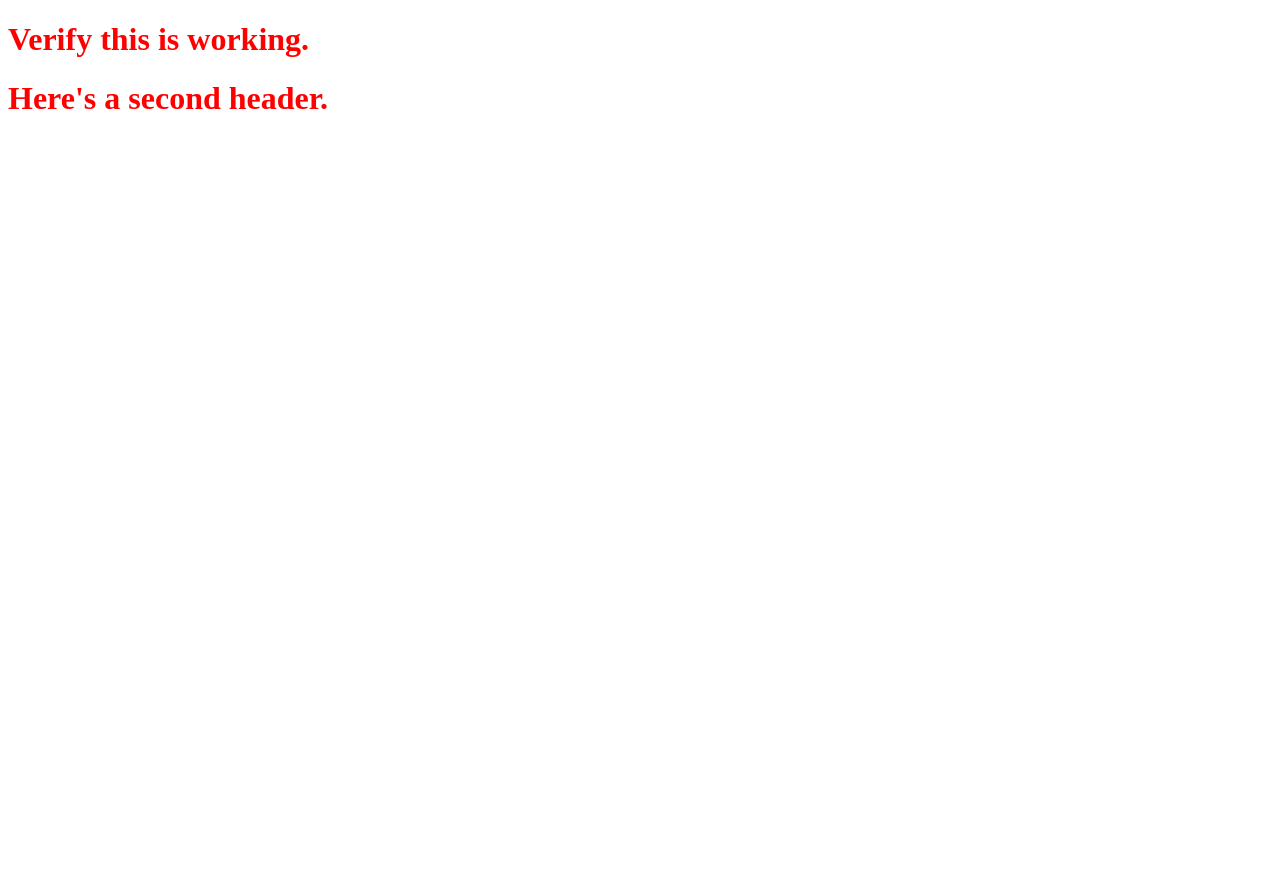
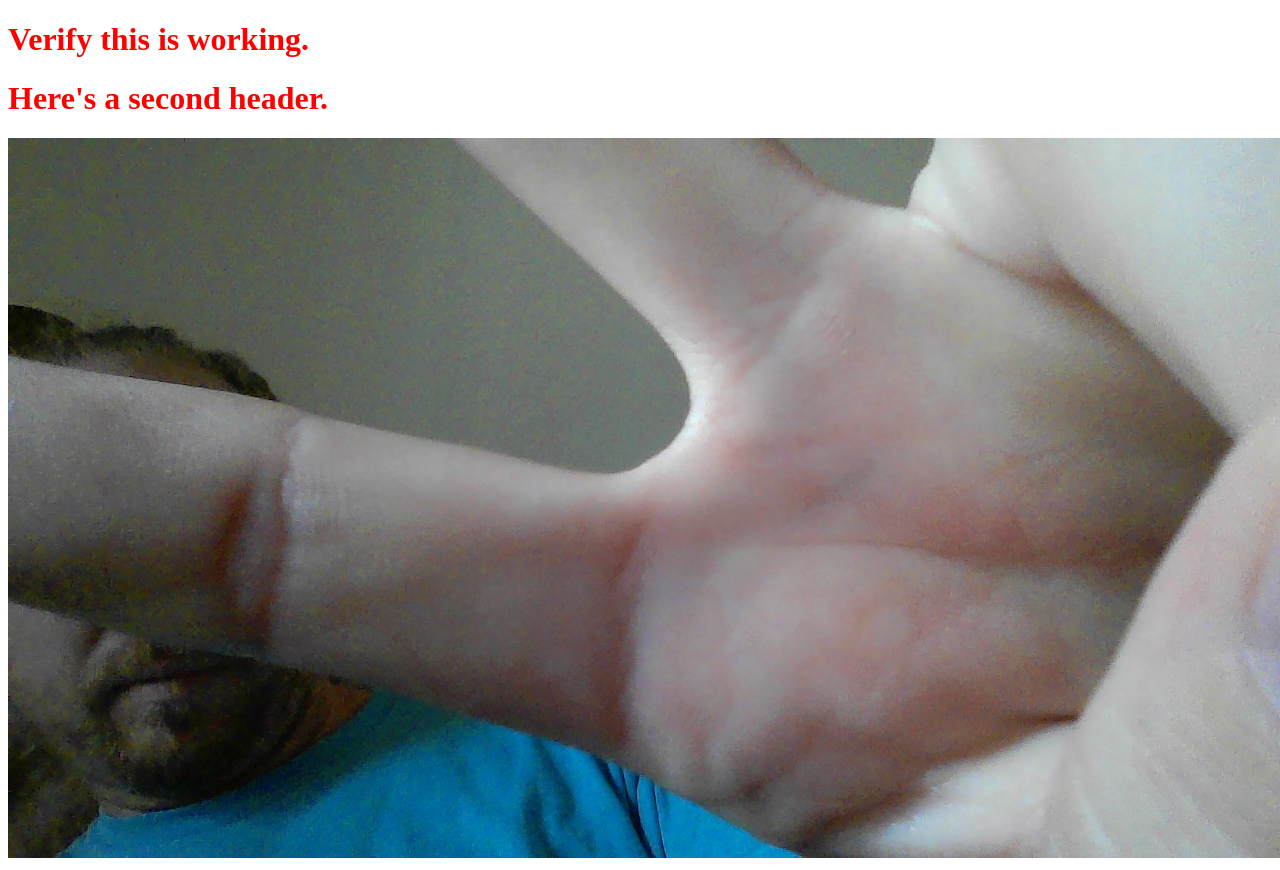
Before and after one commit to Pumpernickel1/deployment-lab, a website: page public/index.html in a window 1280 px wide. Before the commit the page ends 800 px from the top, so only its background shows below. Drawn offline with Linux system fonts and the light colour scheme.

Commit message:
Added images static folder

```diff
--- a/public/index.html
+++ b/public/index.html
@@ -10,7 +10,10 @@
 <body>
     <h1>Verify this is working.</h1>
     <h1>Here's a second header.</h1>
-    <script src="/main.js"></script>
-    <script src="/js"></script>
+    <img
+        src="../images/forTest.jpg.jpg"
+    />
+
 </body>
 </html>
+<!-- <source src="https://www.stockvault.net/data/2011/05/31/124348/preview16.jpg" type="photo/jpg"> -->
--- a/server/server.js
+++ b/server/server.js
@@ -8,7 +8,7 @@ app.use(express.json());
 
 //Middleware
 app.use(express.static(path.join(__dirname, '../public')));
-// app.use('/styles', express.static(path.join(__dirname, '../public/index.css')));
+app.use(express.static(path.join(__dirname, '../images')));
 
 //Endpoints
 // app.get('/', function(req, res) {
```
Also changed, not shown: images/forTest.jpg.jpg (added).
